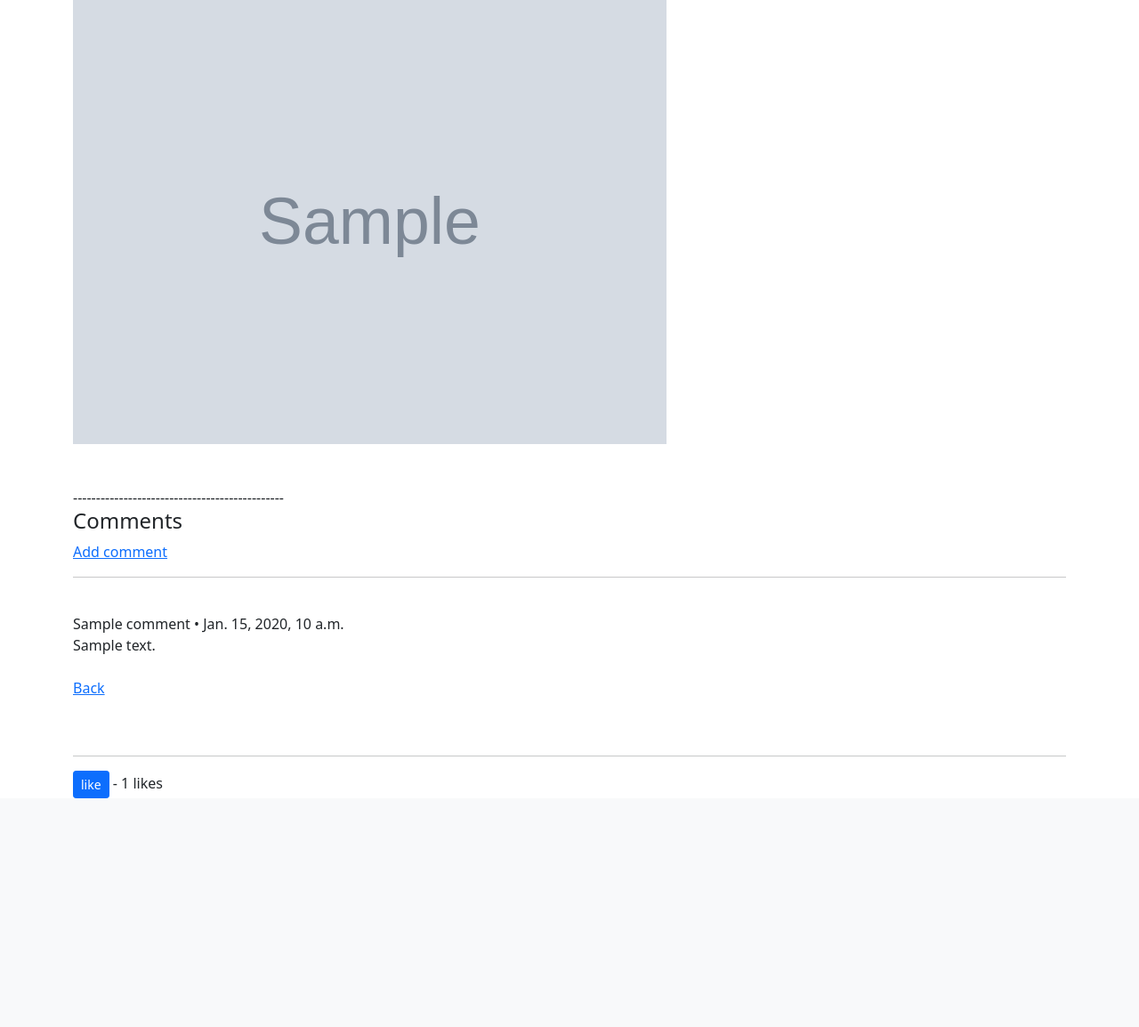
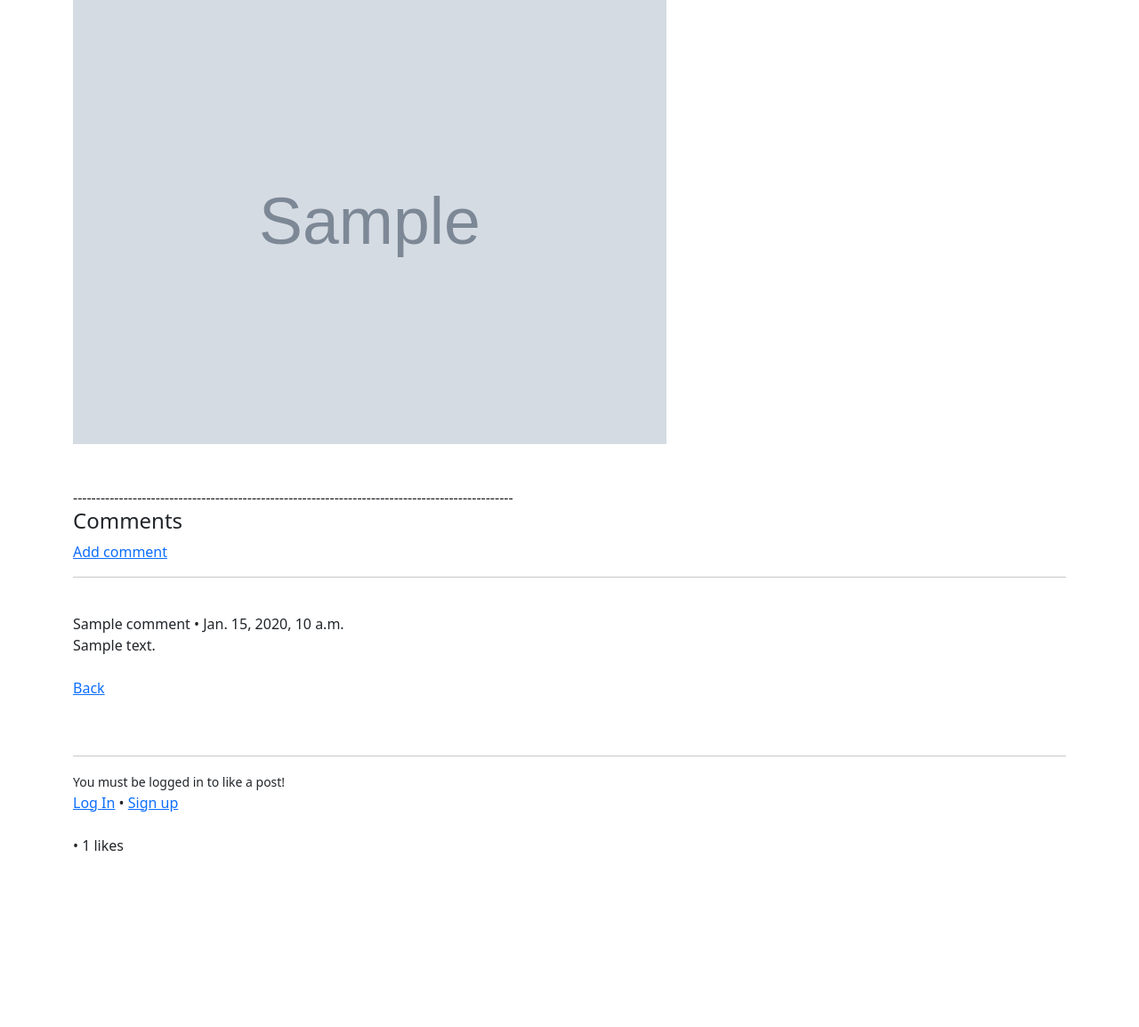
Before and after one commit to fdodaj/django_blog, a Django app: page /posts/1 in a window 1280 px wide. Shown: the part 250-1404 px from the top of the page at 89% size. Before the commit the page ends 1147 px from the top, so only its background shows below. Run offline with Django 3.2, Linux system fonts and the light colour scheme; tables that the repository leaves empty hold one stand-in row (values such as "Sample post"); grey boxes marked "Sample" are stand-in pictures.

Commit message:
added likes

```diff
--- a/posts/templates/add_post.html
+++ b/posts/templates/add_post.html
@@ -20,7 +20,7 @@
     </script>
 
 {% else %}
-YOU MUST LOG IN TO ADD Posts
+YOU MUST LOG IN TO ADD POSTS
 
 {% endif %}
 
--- a/posts/templates/base.html
+++ b/posts/templates/base.html
@@ -74,6 +74,11 @@
     <script src="https://cdn.jsdelivr.net/npm/@popperjs/core@2.5.4/dist/umd/popper.min.js" integrity="sha384-q2kxQ16AaE6UbzuKqyBE9/u/KzioAlnx2maXQHiDX9d4/zp8Ok3f+M7DPm+Ib6IU" crossorigin="anonymous"></script>
     <script src="https://cdn.jsdelivr.net/npm/bootstrap@5.0.0-beta1/dist/js/bootstrap.min.js" integrity="sha384-pQQkAEnwaBkjpqZ8RU1fF1AKtTcHJwFl3pblpTlHXybJjHpMYo79HY3hIi4NKxyj" crossorigin="anonymous"></script>
     -->
+    <br/>
+    <br/>
+    <br/>
+    <br/><br/>
 </body>
 
+
 </html>
--- a/posts/templates/post_detail.html
+++ b/posts/templates/post_detail.html
@@ -22,7 +22,7 @@
 
   <br> <br> <br>
 
-----------------------------------------------
+------------------------------------------------------------------------------------------------
 
 <h4>Comments </h4>
 
@@ -48,11 +48,28 @@
 <br/> <br/> <br/>
  <hr/>
  <form action="{% url 'like_post' post.pk %}" method="POST">
+    {% if user.is_authenticated %}
+        {% csrf_token %}
 
-    {% csrf_token %}
-    <button type="submit", name='post_id', value="{{ post.id }}", class="btn btn-primary btn-sm">like </button>
-    - {{ total_likes }} likes
-    <!-- <button type="submit" name="post_id" value="{{ object.id }}" class="btn btn-info">Like</button> -->
+        {% if liked %}
+            <button type="submit", name='post_id', value="{{ post.id }}", class="btn btn-danger btn-sm">Unlike </button>
+        {% else %}
+            <button type="submit", name='post_id', value="{{ post.id }}", class="btn btn-primary btn-sm">like </button>
+        {% endif %}
+    {% else %}
+    <small> You must be logged in to like a post! </small>
+    <br/>
+    <a aria-current="page" href="{% url 'login' %}">Log In</a>  •
+    <a aria-current="page" href="{% url 'register' %}">Sign up</a>
+    {% endif %}
+    <br/>
+    <br/>
+
+    • {{ total_likes }} likes
+
  </form>
 
+ <br/>
+    <br/>
+    <br/>
 {% endblock %}
--- a/posts/views.py
+++ b/posts/views.py
@@ -9,7 +9,13 @@ from django.http import HttpResponseRedirect
 
 def LikeView(request, pk):
     post = get_object_or_404(Post, id=request.POST.get('post_id'))
-    post.likes.add(request.user)
+    liked = False
+    if post.likes.filter(id=request.user.id).exists():
+        post.likes.remove(request.user)
+        liked = False
+    else:
+        post.likes.add(request.user)
+        liked = True
 
     return HttpResponseRedirect(reverse('post-detail', args=[str(pk)]))
 
@@ -24,9 +30,16 @@ class PostDetail(DetailView):
 
     def get_context_data(self, *args, **kwargs):
         context = super(PostDetail, self).get_context_data()
-        stuff = get_object_or_404(Post, id=self.kwargs['pk'])
-        total_likes = stuff.total_likes()
+        current_post = get_object_or_404(Post, id=self.kwargs['pk'])
+        total_likes = current_post.total_likes()
+
+        liked = False
+        if current_post.likes.filter(id=self.request.user.id).exists():
+            liked = True
+
+
         context['total_likes'] = total_likes
+        context['liked'] = liked
         return context
 
 
```
Also changed, not shown: 1 other file.
